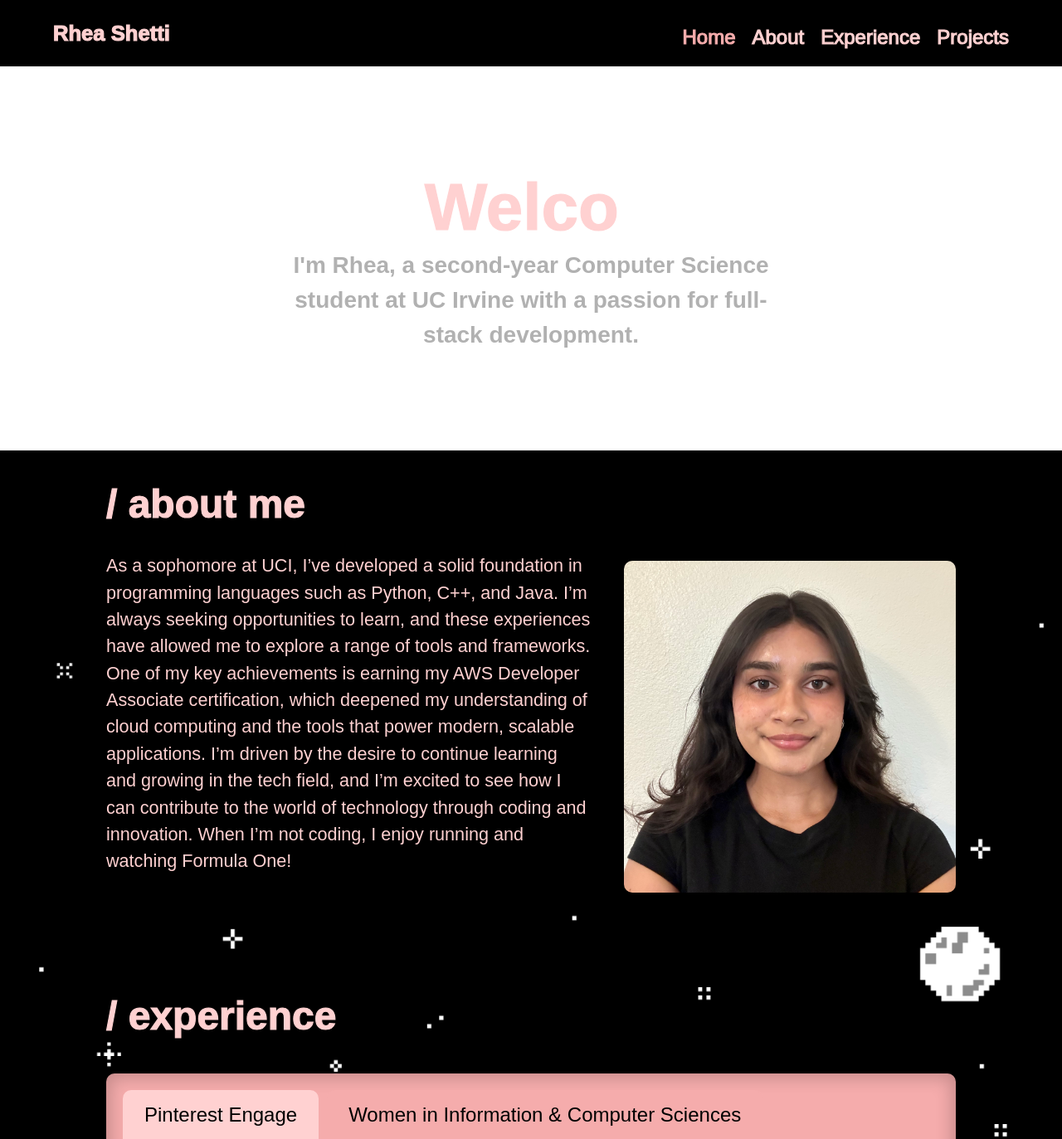
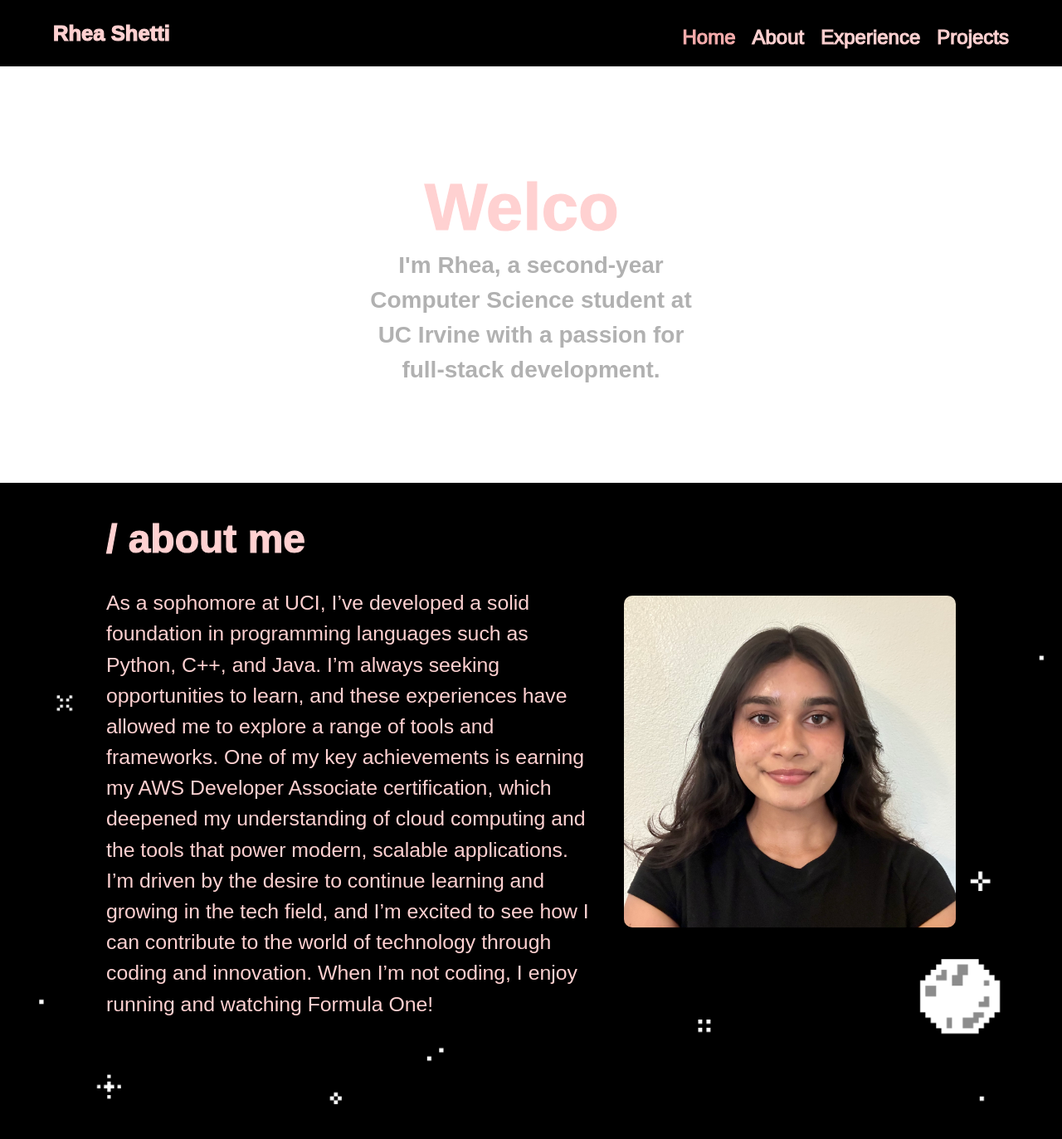
Before and after one commit to rheashetti/rheashetti, a React (Vite) app: page / in a window 1280 px wide. Shown: the top 1373 px of the page at 83% size. Built offline with nearby package versions, Linux system fonts and the light colour scheme; a web font is replaced by a local one.

Commit message:
changed font sizing

```diff
--- a/src/pages/about.css
+++ b/src/pages/about.css
@@ -27,7 +27,7 @@ h2 {
 }
 
 .about-me-content p {
-    font-size: 1.35em;
+    font-size: 1.55em;
     text-align: left;
     color: rgb(255, 209, 209);
     margin-right: 40px;
--- a/src/pages/experience.css
+++ b/src/pages/experience.css
@@ -20,7 +20,7 @@
     background-color: rgb(245, 172, 172);
     padding: 20px;
     margin-bottom: 20px;
-    height: 450px;
+    height: 350px;
     box-shadow: inset 0 0 20px 5px rgba(0, 0, 0, 0.2);
 
 }
@@ -54,7 +54,7 @@
     padding: 10px 30px;
     position: relative;
     z-index: 1;
-    height: 77%;
+    height: 70%;
     font-size: 1.3em;
     color: black;
 }
--- a/src/pages/home.css
+++ b/src/pages/home.css
@@ -6,8 +6,8 @@
 h4 {
     font-size: 0.7em;
     text-align: center;
-    margin-left: 20%;
-    margin-right: 20%;
+    margin-left: 30%;
+    margin-right: 30%;
     margin-top: -6%;
     color: #B1B1B1;
     margin-bottom: 15%;
```
